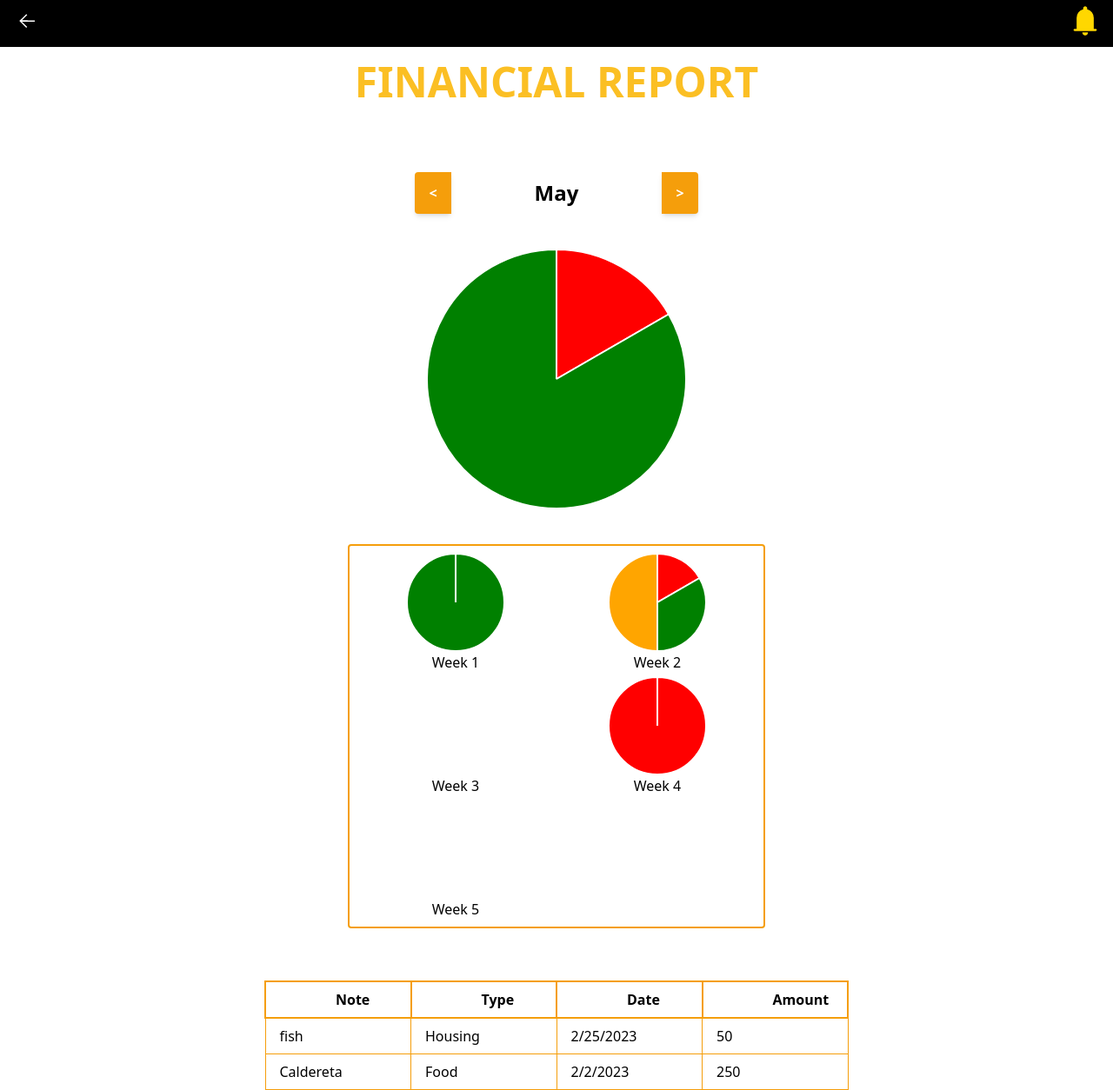
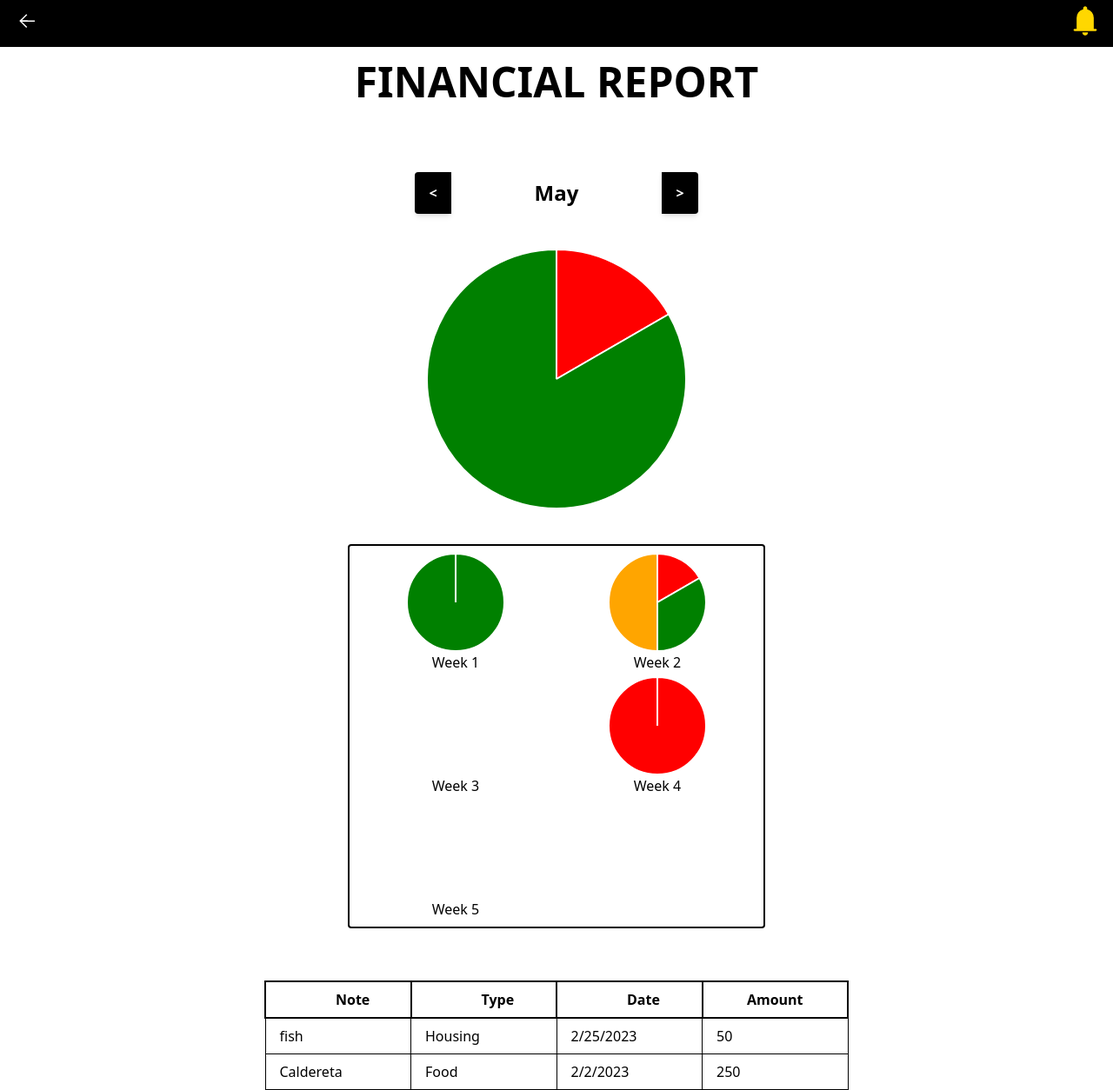
Before and after one commit to Hikaru2021/e-buddy, a Vue app: page /view-financial-report in a window 1280 px wide. Shown: the whole page at 87% size. Built offline with nearby package versions, Linux system fonts and the light colour scheme; data requests are answered from the project's data file.

Commit message:
change 3
adad

```diff
--- a/data/db.json
+++ b/data/db.json
@@ -91,6 +91,14 @@
       "dateString": "6/25/2023",
       "amount": 200,
       "id": 11
+    },
+    {
+      "note": "true",
+      "type": "Transport",
+      "date": "2023-06-25T07:46:59.236Z",
+      "dateString": "6/25/2023",
+      "amount": 17,
+      "id": 12
     }
   ]
 }
--- a/src/views/FinancialReport.vue
+++ b/src/views/FinancialReport.vue
@@ -10,13 +10,13 @@
   <div class="flex flex-col items-center h-screen">
     <div class="flex flex-col items-center">
       <!-- Financial Report Text -->
-      <h2 class="text-5xl font-bold mt-4 text-center text-amber-400">FINANCIAL REPORT</h2>
+      <h2 class="text-5xl font-bold mt-4 text-center text-black">FINANCIAL REPORT</h2>
     </div>
 
     <!-- Financial Report Container -->
     <div class="flex justify-center mt-20">
       <!-- Previous Month Button -->
-      <button class="bg-amber-500 hover:bg-amber-400 text-white font-bold py-2 px-4 rounded-l shadow-md" @click="changeMonth(0)">
+      <button class="bg-black hover:opacity-60 text-white font-bold py-2 px-4 rounded-l shadow-md" @click="changeMonth(0)">
         &lt;
       </button>
 
@@ -26,7 +26,7 @@
       </div>
 
       <!-- Next Month Button -->
-      <button class="bg-amber-500 hover:bg-amber-400 text-white font-bold py-2 px-4 rounded-r shadow-md" :disabled="isDisabled"
+      <button class="bg-black hover:opacity-60 text-white font-bold py-2 px-4 rounded-r shadow-md" :disabled="isDisabled"
         id="button" @click="changeMonth(1)">
         &gt;
       </button>
@@ -41,7 +41,7 @@
 
     <!-- Weekly Charts Container -->
     <div class="flex justify-center m-10" style="width:50%;">
-      <div class="border-2 border-amber-500 p-2 rounded" style="width:75%; height: 100%;" >
+      <div class="border-2 border-black p-2 rounded" style="width:75%; height: 100%;" >
         <div class="grid grid-cols-2 gap-1 justify-items-center">
           <!-- Weekly Chart 1 -->
           <div class="w-2/4">
@@ -81,18 +81,18 @@
         <table class="border-collapse mx-auto">
           <thead>
             <tr>
-              <th class="border-2 border-amber-500 px-20 py-2">Note</th>
-              <th class="border-2 border-amber-500 px-20 py-2">Type</th>
-              <th class="border-2 border-amber-500 px-20 py-2">Date</th>
-              <th class="border-2 border-amber-500 px-20 py-2">Amount</th>
+              <th class="border-2 border-black px-20 py-2">Note</th>
+              <th class="border-2 border-black px-20 py-2">Type</th>
+              <th class="border-2 border-black px-20 py-2">Date</th>
+              <th class="border-2 border-black py-2">Amount</th>
             </tr>
           </thead>
           <tbody>
             <tr v-for="expense in expenses" :key="expense.id">
-              <td class="border border-amber-500 px-4 py-2">{{ expense.name }}</td>
-              <td class="border border-amber-500 px-4 py-2">{{ expense.type }}</td>
-              <td class="border border-amber-500 px-4 py-2">{{ expense.dateString }}</td>
-              <td class="border border-amber-500 px-4 py-2">{{ expense.amount }}</td>
+              <td class="border border-black px-4 py-2">{{ expense.name }}</td>
+              <td class="border border-black px-4 py-2">{{ expense.type }}</td>
+              <td class="border border-black px-4 py-2">{{ expense.dateString }}</td>
+              <td class="border border-black px-4 py-2">{{ expense.amount }}</td>
             </tr>
           </tbody>
         </table>
```
